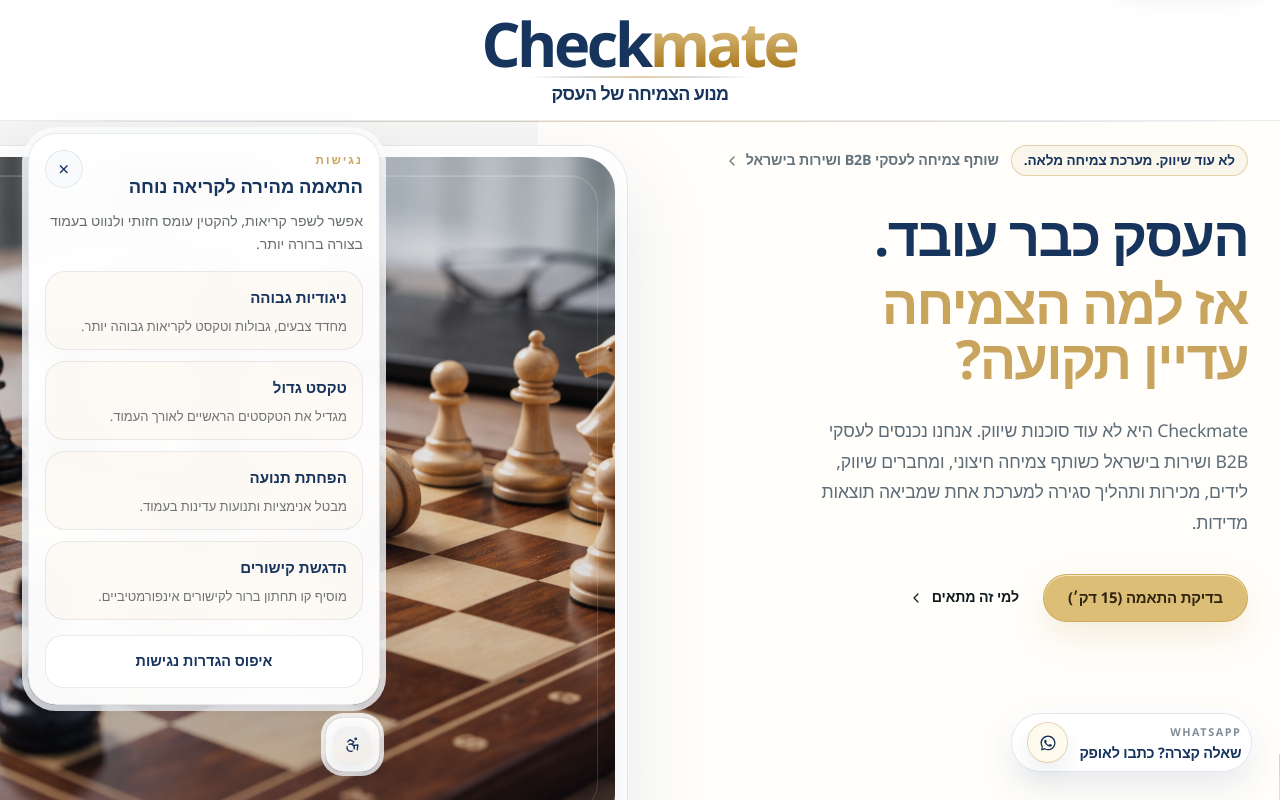
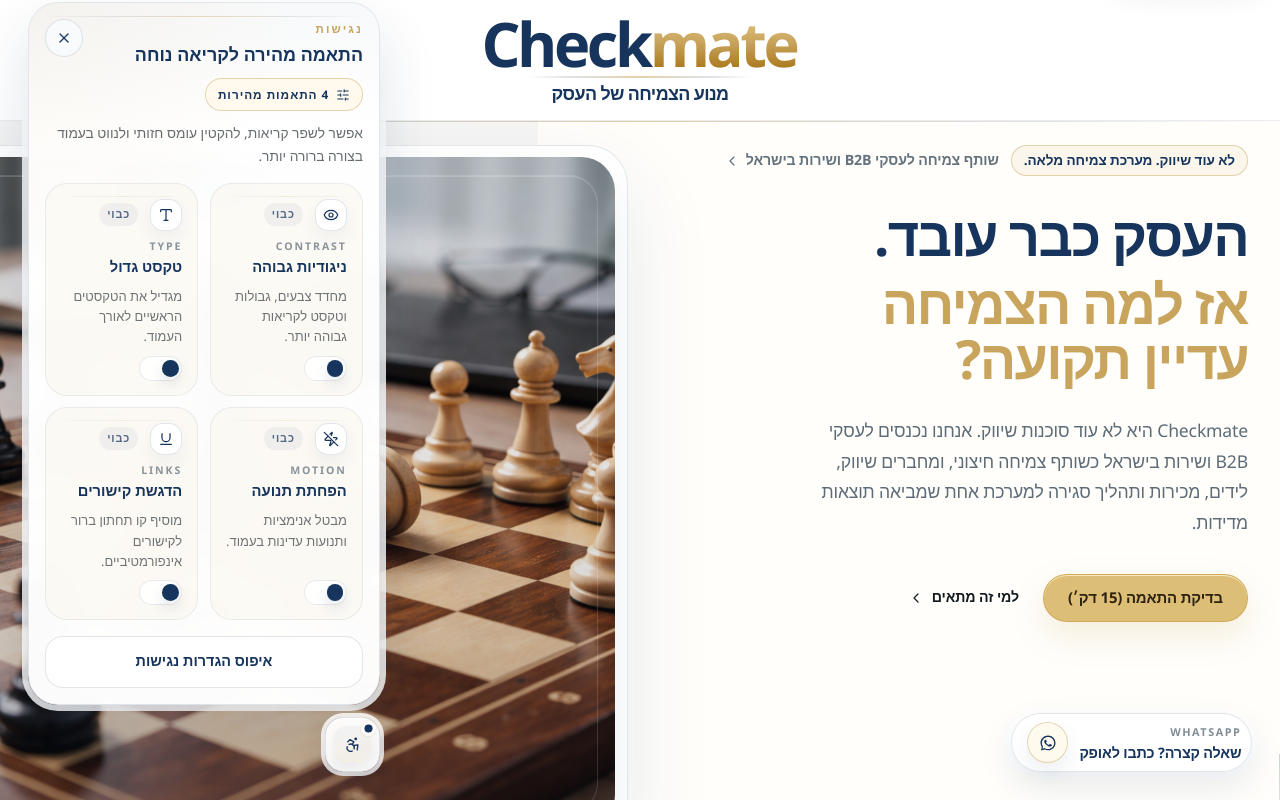
Before and after one commit to miricon-tech/Checkmate, a Next.js app: page / in a window 1280 px wide. Both pictures are taken after a click on the button "נגישות". Shown: the top 800 px of the page. Built offline with nearby package versions, Linux system fonts and the light colour scheme; no server answers; a web font is replaced by a local one.

Commit message:
Polish accessibility menu

```diff
--- a/src/app/globals.css
+++ b/src/app/globals.css
@@ -134,6 +134,18 @@ html[data-accessibility-motion="reduced"] *::after {
   }
 }
 
+@keyframes accessibility-panel-enter {
+  0% {
+    opacity: 0;
+    transform: translateY(14px) scale(0.985);
+  }
+
+  100% {
+    opacity: 1;
+    transform: translateY(0) scale(1);
+  }
+}
+
 body {
   background: var(--background);
   color: var(--foreground);
@@ -1406,6 +1418,28 @@ a {
     background 160ms ease;
 }
 
+.accessibility-trigger__dot {
+  position: absolute;
+  top: 0.45rem;
+  right: 0.45rem;
+  width: 0.42rem;
+  height: 0.42rem;
+  border-radius: 999px;
+  background: rgba(200, 164, 93, 0.88);
+  box-shadow:
+    0 0 0 3px rgba(255, 255, 255, 0.88),
+    0 0 0 4px rgba(200, 164, 93, 0.14);
+  transition:
+    transform 180ms ease,
+    opacity 180ms ease,
+    background-color 180ms ease;
+}
+
+.accessibility-trigger[data-open="true"] .accessibility-trigger__dot {
+  transform: scale(1.15);
+  background: var(--accent-deep);
+}
+
 .accessibility-trigger__icon {
   display: inline-flex;
   align-items: center;
@@ -1417,21 +1451,49 @@ a {
   box-shadow:
     inset 0 1px 0 rgba(255, 255, 255, 0.7),
     0 8px 18px rgba(22, 52, 92, 0.08);
+  transition:
+    transform 180ms ease,
+    box-shadow 180ms ease,
+    background-color 180ms ease;
 }
 
 .accessibility-panel {
   width: min(calc(100vw - 2rem), 22rem);
-  border: 1px solid rgba(22, 52, 92, 0.1);
-  border-radius: 28px;
-  background: rgba(255, 255, 255, 0.98);
+  position: relative;
+  overflow: hidden;
+  border: 1px solid var(--line);
+  border-radius: 30px;
+  background: rgba(255, 255, 255, 0.985);
   padding: 1rem;
   box-shadow:
-    0 26px 54px rgba(22, 52, 92, 0.16),
+    0 28px 58px rgba(22, 52, 92, 0.14),
     0 0 0 6px rgba(255, 255, 255, 0.84);
-  backdrop-filter: blur(10px);
+  backdrop-filter: blur(14px);
+  animation: accessibility-panel-enter 280ms cubic-bezier(0.22, 1, 0.36, 1) both;
+}
+
+.accessibility-panel::before {
+  content: "";
+  position: absolute;
+  inset: 0;
+  background:
+    linear-gradient(180deg, rgba(22, 52, 92, 0.03) 0%, rgba(255, 255, 255, 0) 18%),
+    radial-gradient(circle at top left, rgba(200, 164, 93, 0.08) 0%, rgba(200, 164, 93, 0) 34%);
+  pointer-events: none;
+}
+
+.accessibility-panel__trim {
+  position: absolute;
+  left: 1rem;
+  right: 1rem;
+  top: 0.8rem;
+  height: 1px;
+  background-image: var(--trim-gradient);
+  opacity: 0.72;
 }
 
 .accessibility-panel__header {
+  position: relative;
   display: flex;
   align-items: flex-start;
   justify-content: space-between;
@@ -1449,61 +1511,176 @@ a {
 .accessibility-panel__title {
   margin-top: 0.25rem;
   color: var(--accent-deep);
-  font-size: 1.15rem;
-  font-weight: 700;
-  line-height: 1.35;
+  font-size: 1.12rem;
+  font-weight: 650;
+  line-height: 1.32;
 }
 
 .accessibility-panel__close {
   width: 2.35rem;
   height: 2.35rem;
-  border: 1px solid rgba(22, 52, 92, 0.09);
+  display: inline-flex;
+  align-items: center;
+  justify-content: center;
+  border: 1px solid var(--line);
   border-radius: 999px;
   background: rgba(248, 250, 252, 0.96);
   color: var(--accent-deep);
-  font-size: 1.2rem;
   line-height: 1;
+  transition:
+    transform 180ms ease,
+    border-color 180ms ease,
+    background-color 180ms ease,
+    box-shadow 180ms ease;
+}
+
+.accessibility-panel__intro {
+  position: relative;
+  margin-top: 0.75rem;
+}
+
+.accessibility-panel__pill {
+  display: inline-flex;
+  align-items: center;
+  gap: 0.45rem;
+  border: 1px solid var(--line-gold);
+  border-radius: 999px;
+  background: rgba(255, 250, 236, 0.92);
+  color: var(--accent-deep);
+  font-size: 0.74rem;
+  font-weight: 700;
+  letter-spacing: 0.08em;
+  line-height: 1.2;
+  padding: 0.5rem 0.72rem;
 }
 
 .accessibility-panel__copy {
-  margin-top: 0.65rem;
+  position: relative;
+  margin-top: 0.7rem;
   color: rgba(17, 26, 31, 0.64);
-  font-size: 0.88rem;
+  font-size: 0.86rem;
   line-height: 1.65;
 }
 
 .accessibility-panel__grid {
+  position: relative;
   display: grid;
-  gap: 0.65rem;
-  margin-top: 0.95rem;
+  grid-template-columns: repeat(2, minmax(0, 1fr));
+  gap: 0.7rem;
+  margin-top: 1rem;
 }
 
 .accessibility-option {
+  position: relative;
   display: flex;
   flex-direction: column;
-  gap: 0.28rem;
+  gap: 0.6rem;
   width: 100%;
-  padding: 0.85rem 0.95rem;
-  border: 1px solid rgba(22, 52, 92, 0.09);
-  border-radius: 20px;
-  background: rgba(252, 249, 242, 0.72);
+  min-height: 9.2rem;
+  padding: 0.9rem 0.95rem;
+  border: 1px solid rgba(22, 52, 92, 0.08);
+  border-radius: 22px;
+  background: rgba(252, 249, 242, 0.76);
   color: var(--accent-deep);
   text-align: right;
+  overflow: hidden;
   transition:
     border-color 160ms ease,
     background-color 160ms ease,
-    transform 160ms ease;
+    transform 160ms ease,
+    box-shadow 180ms ease;
+}
+
+.accessibility-option::before {
+  content: "";
+  position: absolute;
+  right: 0.95rem;
+  left: 0.95rem;
+  top: 0.75rem;
+  height: 1px;
+  background-image: var(--trim-gradient);
+  opacity: 0.32;
+  transition: opacity 180ms ease;
 }
 
 .accessibility-option[data-active="true"] {
   border-color: rgba(200, 164, 93, 0.42);
   background: rgba(255, 250, 236, 0.98);
   transform: translateY(-1px);
+  box-shadow:
+    0 18px 32px rgba(22, 52, 92, 0.08),
+    inset 0 1px 0 rgba(255, 255, 255, 0.88);
+}
+
+.accessibility-option[data-active="true"]::before {
+  opacity: 0.74;
+}
+
+.accessibility-option__top {
+  display: flex;
+  align-items: center;
+  justify-content: space-between;
+  gap: 0.75rem;
+}
+
+.accessibility-option__icon {
+  display: inline-flex;
+  align-items: center;
+  justify-content: center;
+  width: 2rem;
+  height: 2rem;
+  flex-shrink: 0;
+  border: 1px solid var(--line);
+  border-radius: 0.8rem;
+  background: rgba(255, 255, 255, 0.96);
+  box-shadow:
+    inset 0 1px 0 rgba(255, 255, 255, 0.88),
+    0 8px 18px rgba(22, 52, 92, 0.06);
+  transition:
+    transform 180ms ease,
+    box-shadow 180ms ease,
+    border-color 180ms ease,
+    background-color 180ms ease;
+}
+
+.accessibility-option__state {
+  display: inline-flex;
+  align-items: center;
+  gap: 0.3rem;
+  border-radius: 999px;
+  background: rgba(22, 52, 92, 0.05);
+  color: rgba(22, 52, 92, 0.72);
+  font-size: 0.68rem;
+  font-weight: 700;
+  letter-spacing: 0.08em;
+  line-height: 1;
+  padding: 0.38rem 0.5rem;
+}
+
+.accessibility-option[data-active="true"] .accessibility-option__state {
+  background: rgba(200, 164, 93, 0.16);
+  color: var(--accent-deep);
+}
+
+.accessibility-option__label-group {
+  display: flex;
+  flex-direction: column;
+  gap: 0.2rem;
+}
+
+.accessibility-option__meta {
+  color: rgba(93, 108, 119, 0.72);
+  font-size: 0.66rem;
+  font-weight: 700;
+  letter-spacing: 0.18em;
+  line-height: 1.2;
+  text-transform: uppercase;
 }
 
 .accessibility-option__label {
-  font-size: 0.94rem;
+  font-size: 0.92rem;
   font-weight: 700;
+  line-height: 1.4;
 }
 
 .accessibility-option__description {
@@ -1512,16 +1689,67 @@ a {
   line-height: 1.55;
 }
 
+.accessibility-option__toggle {
+  margin-top: auto;
+  display: flex;
+  justify-content: flex-start;
+}
+
+.accessibility-option__toggle-track {
+  position: relative;
+  display: inline-flex;
+  align-items: center;
+  width: 2.7rem;
+  height: 1.55rem;
+  border: 1px solid rgba(22, 52, 92, 0.1);
+  border-radius: 999px;
+  background: rgba(255, 255, 255, 0.9);
+  padding: 0.15rem;
+  transition:
+    background-color 180ms ease,
+    border-color 180ms ease,
+    box-shadow 180ms ease;
+}
+
+.accessibility-option__toggle-thumb {
+  width: 1.05rem;
+  height: 1.05rem;
+  border-radius: 999px;
+  background: var(--accent-deep);
+  box-shadow: 0 6px 14px rgba(22, 52, 92, 0.14);
+  transform: translateX(0);
+  transition:
+    transform 220ms cubic-bezier(0.22, 1, 0.36, 1),
+    background-color 180ms ease,
+    box-shadow 180ms ease;
+}
+
+.accessibility-option[data-active="true"] .accessibility-option__toggle-track {
+  border-color: rgba(200, 164, 93, 0.28);
+  background: rgba(255, 248, 228, 0.94);
+  box-shadow: inset 0 1px 0 rgba(255, 255, 255, 0.9);
+}
+
+.accessibility-option[data-active="true"] .accessibility-option__toggle-thumb {
+  transform: translateX(1.15rem);
+  background: var(--accent);
+}
+
 .accessibility-panel__reset {
   width: 100%;
   margin-top: 0.95rem;
   padding: 0.8rem 0.95rem;
-  border: 1px solid rgba(22, 52, 92, 0.1);
+  border: 1px solid var(--line);
   border-radius: 18px;
   background: rgba(255, 255, 255, 0.92);
   color: var(--accent-deep);
   font-size: 0.9rem;
   font-weight: 600;
+  transition:
+    transform 180ms ease,
+    border-color 180ms ease,
+    background-color 180ms ease,
+    box-shadow 180ms ease;
 }
 
 .hero-figure {
@@ -1728,6 +1956,14 @@ a {
   .accessibility-panel {
     width: min(calc(100vw - 1.5rem), 16.8rem);
   }
+
+  .accessibility-panel__grid {
+    grid-template-columns: minmax(0, 1fr);
+  }
+
+  .accessibility-option {
+    min-height: auto;
+  }
 }
 
 @media (hover: hover) and (pointer: fine) {
@@ -1785,6 +2021,49 @@ a {
       inset 0 1px 0 rgba(255, 255, 255, 0.92);
   }
 
+  .accessibility-trigger:hover .accessibility-trigger__icon {
+    transform: translateY(-1px);
+    box-shadow:
+      inset 0 1px 0 rgba(255, 255, 255, 0.76),
+      0 12px 22px rgba(22, 52, 92, 0.1);
+  }
+
+  .accessibility-trigger:hover .accessibility-trigger__dot {
+    transform: scale(1.16);
+  }
+
+  .accessibility-panel__close:hover,
+  .accessibility-panel__reset:hover {
+    transform: translateY(-1px);
+    border-color: rgba(200, 164, 93, 0.22);
+    box-shadow:
+      0 14px 26px rgba(22, 52, 92, 0.08),
+      inset 0 1px 0 rgba(255, 255, 255, 0.92);
+  }
+
+  .accessibility-option:hover {
+    transform: translateY(-2px);
+    border-color: rgba(200, 164, 93, 0.22);
+    box-shadow:
+      0 18px 30px rgba(22, 52, 92, 0.07),
+      inset 0 1px 0 rgba(255, 255, 255, 0.88);
+  }
+
+  .accessibility-option:hover::before {
+    opacity: 0.7;
+  }
+
+  .accessibility-option:hover .accessibility-option__icon {
+    transform: translateY(-1px);
+    box-shadow:
+      inset 0 1px 0 rgba(255, 255, 255, 0.92),
+      0 12px 20px rgba(22, 52, 92, 0.08);
+  }
+
+  .accessibility-option:hover .accessibility-option__toggle-thumb {
+    box-shadow: 0 8px 16px rgba(22, 52, 92, 0.16);
+  }
+
   .hero-figure:hover .hero-figure__frame {
     transform: translateY(-3px);
     box-shadow: 0 42px 96px rgba(22, 52, 92, 0.16);
--- a/src/components/landing/accessibility-controls.tsx
+++ b/src/components/landing/accessibility-controls.tsx
@@ -1,7 +1,17 @@
 "use client";
 
-import { Accessibility } from "lucide-react";
-import { useEffect, useState } from "react";
+import type { LucideIcon } from "lucide-react";
+import {
+  Accessibility,
+  Check,
+  Eye,
+  SlidersHorizontal,
+  Type,
+  Underline,
+  X,
+  ZapOff,
+} from "lucide-react";
+import { useEffect, useRef, useState } from "react";
 
 type AccessibilityPreferences = {
   highContrast: boolean;
@@ -23,23 +33,31 @@ const defaultPreferences: AccessibilityPreferences = {
 
 const preferenceLabels: Record<
   PreferenceKey,
-  { description: string; label: string }
+  { description: string; icon: LucideIcon; label: string; meta: string }
 > = {
   highContrast: {
     description: "מחדד צבעים, גבולות וטקסט לקריאות גבוהה יותר.",
+    icon: Eye,
     label: "ניגודיות גבוהה",
+    meta: "Contrast",
   },
   largeText: {
     description: "מגדיל את הטקסטים הראשיים לאורך העמוד.",
+    icon: Type,
     label: "טקסט גדול",
+    meta: "Type",
   },
   reduceMotion: {
     description: "מבטל אנימציות ותנועות עדינות בעמוד.",
+    icon: ZapOff,
     label: "הפחתת תנועה",
+    meta: "Motion",
   },
   underlineLinks: {
     description: "מוסיף קו תחתון ברור לקישורים אינפורמטיביים.",
+    icon: Underline,
     label: "הדגשת קישורים",
+    meta: "Links",
   },
 };
 
@@ -87,6 +105,8 @@ export function AccessibilityControls() {
   const [isOpen, setIsOpen] = useState(false);
   const [preferences, setPreferences] =
     useState<AccessibilityPreferences>(() => readStoredPreferences());
+  const panelRef = useRef<HTMLDivElement | null>(null);
+  const triggerRef = useRef<HTMLButtonElement | null>(null);
 
   useEffect(() => {
     applyPreferences(preferences);
@@ -104,10 +124,25 @@ export function AccessibilityControls() {
       }
     };
 
+    const handlePointerDown = (event: MouseEvent) => {
+      const target = event.target as Node;
+
+      if (
+        panelRef.current?.contains(target) ||
+        triggerRef.current?.contains(target)
+      ) {
+        return;
+      }
+
+      setIsOpen(false);
+    };
+
     window.addEventListener("keydown", handleKeyDown);
+    window.addEventListener("mousedown", handlePointerDown);
 
     return () => {
       window.removeEventListener("keydown", handleKeyDown);
+      window.removeEventListener("mousedown", handlePointerDown);
     };
   }, [isOpen]);
 
@@ -131,7 +166,9 @@ export function AccessibilityControls() {
           role="dialog"
           aria-modal="false"
           aria-label="אפשרויות נגישות לעמוד"
+          ref={panelRef}
         >
+          <div aria-hidden="true" className="accessibility-panel__trim" />
           <div className="accessibility-panel__header">
             <div>
               <p className="accessibility-panel__eyebrow">נגישות</p>
@@ -143,8 +180,15 @@ export function AccessibilityControls() {
               onClick={() => setIsOpen(false)}
               aria-label="סגירת כלי הנגישות"
             >
-              ×
+              <X className="h-4 w-4" strokeWidth={1.9} />
             </button>
+          </div>
+
+          <div className="accessibility-panel__intro">
+            <span className="accessibility-panel__pill">
+              <SlidersHorizontal className="h-3.5 w-3.5" strokeWidth={1.8} />
+              <span>4 התאמות מהירות</span>
+            </span>
           </div>
 
           <p className="accessibility-panel__copy">
@@ -153,6 +197,11 @@ export function AccessibilityControls() {
 
           <div className="accessibility-panel__grid">
             {(Object.keys(preferenceLabels) as PreferenceKey[]).map((key) => (
+              (() => {
+                const item = preferenceLabels[key];
+                const Icon = item.icon;
+
+                return (
                   <button
                     key={key}
                     type="button"
@@ -161,13 +210,37 @@ export function AccessibilityControls() {
                     data-active={preferences[key] ? "true" : "false"}
                     onClick={() => togglePreference(key)}
                   >
+                    <span className="accessibility-option__top">
+                      <span className="accessibility-option__icon" aria-hidden="true">
+                        <Icon className="h-4 w-4" strokeWidth={1.85} />
+                      </span>
+                      <span className="accessibility-option__state" aria-hidden="true">
+                        {preferences[key] ? (
+                          <Check className="h-3.5 w-3.5" strokeWidth={2.2} />
+                        ) : null}
+                        <span>{preferences[key] ? "פעיל" : "כבוי"}</span>
+                      </span>
+                    </span>
+
+                    <span className="accessibility-option__label-group">
+                      <span className="accessibility-option__meta">{item.meta}</span>
                       <span className="accessibility-option__label">
-                  {preferenceLabels[key].label}
+                        {item.label}
                       </span>
+                    </span>
+
                     <span className="accessibility-option__description">
-                  {preferenceLabels[key].description}
+                      {item.description}
+                    </span>
+
+                    <span className="accessibility-option__toggle" aria-hidden="true">
+                      <span className="accessibility-option__toggle-track">
+                        <span className="accessibility-option__toggle-thumb" />
+                      </span>
                     </span>
                   </button>
+                );
+              })()
             ))}
           </div>
 
@@ -188,7 +261,10 @@ export function AccessibilityControls() {
         aria-expanded={isOpen}
         aria-controls="accessibility-panel"
         aria-label={isOpen ? "סגירת כלי הנגישות" : "פתיחת כלי הנגישות"}
+        data-open={isOpen ? "true" : "false"}
+        ref={triggerRef}
       >
+        <span className="accessibility-trigger__dot" aria-hidden="true" />
         <span className="accessibility-trigger__icon" aria-hidden="true">
           <Accessibility className="h-[1.1rem] w-[1.1rem]" strokeWidth={1.85} />
         </span>
```
Lines whose indentation alone changed are shown as unchanged.
